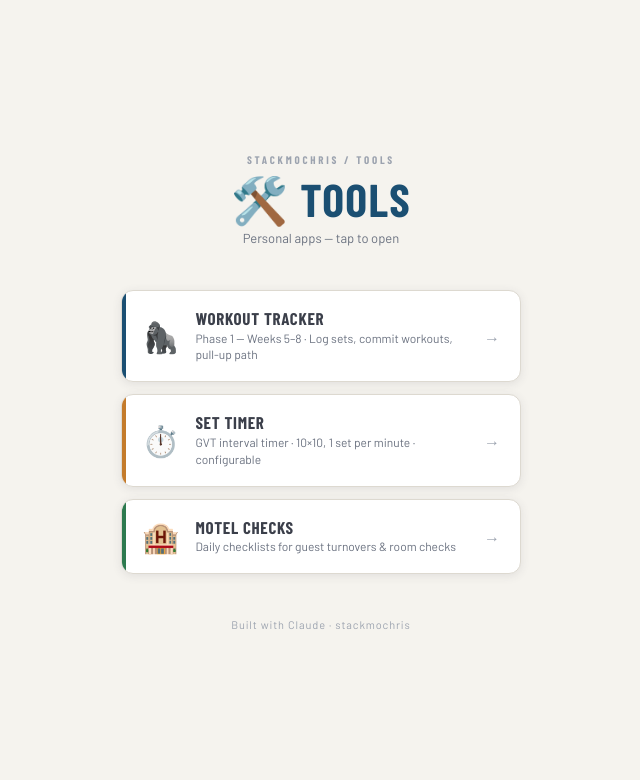
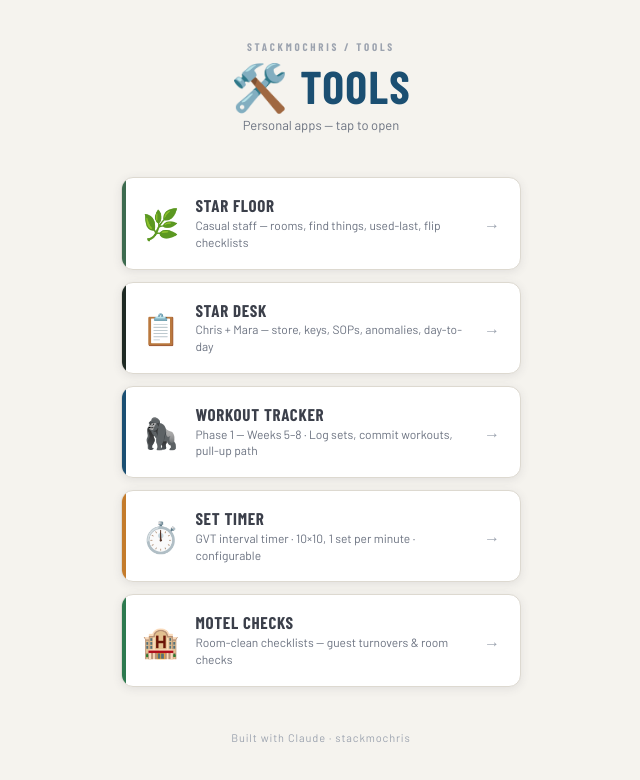
Before and after one commit to stackmochris/Tools, a plain HTML site: page index.html in a window 1280 px wide. Shown: the whole page, without its empty margins (319-959 px from the left). Drawn offline with nearby package versions, Linux system fonts and the light colour scheme; a web font is replaced by a local one.

Commit message:
Add Star Floor and Star Desk to the tools hub

```diff
--- a/index.html
+++ b/index.html
@@ -17,6 +17,8 @@
   --teal-light: #d0e4f0;
   --amber:      #c47b2b;
   --green:      #2d7a4f;
+  --frond:      #3d6b4f;
+  --ink:        #1f2a24;
   --shadow:     0 2px 10px rgba(59,63,74,0.10);
   --shadow-md:  0 4px 20px rgba(59,63,74,0.13);
   --radius:     12px;
@@ -145,6 +147,8 @@ body {
 .card-tracker { --accent: var(--teal); }
 .card-timer   { --accent: var(--amber); }
 .card-motel   { --accent: var(--green); }
+.card-floor   { --accent: var(--frond); }
+.card-desk    { --accent: var(--ink); }
 
 .site-footer {
   margin-top: 44px;
@@ -164,6 +168,24 @@ body {
 </header>
 
 <div class="cards">
+
+  <a class="card card-floor" href="https://stackmochris.github.io/paihia-star-ops/floor/">
+    <div class="card-icon">🌿</div>
+    <div class="card-body">
+      <div class="card-title">Star Floor</div>
+      <div class="card-desc">Casual staff — rooms, find things, used-last, flip checklists</div>
+    </div>
+    <div class="card-arrow">→</div>
+  </a>
+
+  <a class="card card-desk" href="https://stackmochris.github.io/paihia-star-ops/desk/">
+    <div class="card-icon">📋</div>
+    <div class="card-body">
+      <div class="card-title">Star Desk</div>
+      <div class="card-desc">Chris + Mara — store, keys, SOPs, anomalies, day-to-day</div>
+    </div>
+    <div class="card-arrow">→</div>
+  </a>
 
   <a class="card card-tracker" href="https://stackmochris.github.io/Tools/tracker/">
     <div class="card-icon">🦍</div>
@@ -187,7 +209,7 @@ body {
     <div class="card-icon">🏨</div>
     <div class="card-body">
       <div class="card-title">Motel Checks</div>
-      <div class="card-desc">Daily checklists for guest turnovers &amp; room checks</div>
+      <div class="card-desc">Room-clean checklists — guest turnovers &amp; room checks</div>
     </div>
     <div class="card-arrow">→</div>
   </a>
```
